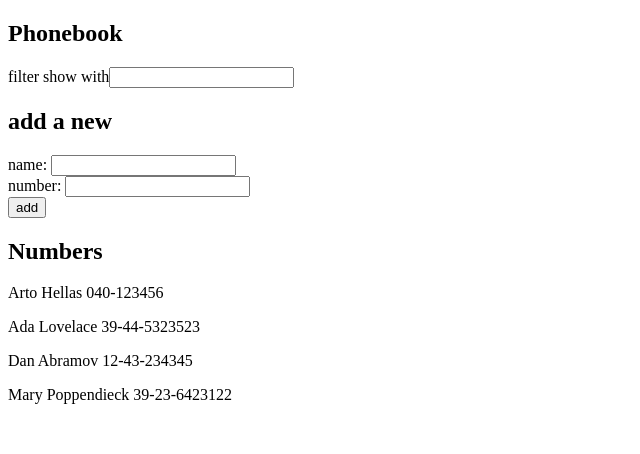
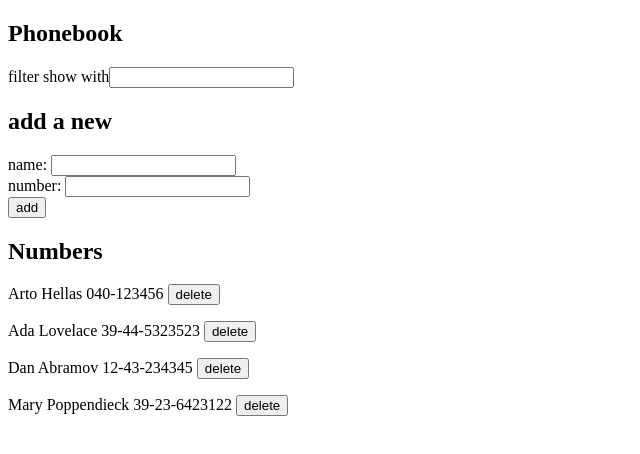
Before and after one commit to vkafkain/full_stack_open, a React (Create React App) app in the folder part2/phonebook/: page / in a window 1280 px wide. Shown: the top 454 px of the page, without its empty margins (0-640 px from the left). Built offline with nearby package versions, Linux system fonts and the light colour scheme; data requests are answered from the project's data file.

Commit message:
finish 2.17

```diff
--- a/part2/phonebook/db.json
+++ b/part2/phonebook/db.json
@@ -1,5 +1,5 @@
 {
-    "persons":[
+  "persons": [
     {
       "name": "Arto Hellas",
       "number": "040-123456",
--- a/part2/phonebook/src/App.js
+++ b/part2/phonebook/src/App.js
@@ -1,8 +1,8 @@
 import React, { useState, useEffect } from "react";
+import personService from "./services/persons";
 import Persons from "./components/Persons";
 import Filter from "./components/Filter";
 import PersonForm from "./components/PersonForm";
-import axios from "axios"
 
 const App = () => {
   const [persons, setPersons] = useState([]);
@@ -11,15 +11,10 @@ const App = () => {
   const [filterName, setFilterName] = useState("");
 
   useEffect(() => {
-    console.log("effect");
-    axios
-      .get("http://localhost:3001/persons")
-      .then(response =>{
-        console.log("promise fulfilled");
-        setPersons(response.data)
-      })
-  }, [])
-  console.log("render", persons.length, "persons");
+    personService.getAll().then((initialList) => {
+      setPersons(initialList);
+    });
+  }, []);
 
   const addPerson = (event) => {
     event.preventDefault();
@@ -30,11 +25,20 @@ const App = () => {
       alert(`${newName} already added to phonebook`);
     } else {
       const personObject = { name: newName, number: newNumber };
-      setPersons(persons.concat(personObject));
-      setNewName("");
-      setNewNumber("");
+      personService.create(personObject).then((response) => {
+        setPersons(persons.concat(response));
+        setNewName("");
+        setNewNumber("");
+      });
     }
   };
+
+  const deletePerson = (person) =>
+    personService
+      .remove(person.id).then((response) => {
+        setPersons(persons.filter((n) => n.id !== person.id))
+      })
+
 
   const filterPersons = persons.filter((x) =>
     x.name.toLowerCase().includes(filterName.toLocaleLowerCase())
@@ -63,7 +67,7 @@ const App = () => {
       />
       <h2>Numbers</h2>
       <div>
-        <Persons persons={filterPersons} />
+        <Persons persons={filterPersons} deletePerson={deletePerson} />
       </div>
     </div>
   );
--- a/part2/phonebook/src/components/Persons.js
+++ b/part2/phonebook/src/components/Persons.js
@@ -1,12 +1,21 @@
 
-const Person = ({ person }) => (
-    <p>{person.name} {person.number}</p>
-)
+const Person = ({ person, deletePerson }) =>{
+    const bannerDelete = () => {
+        if(window.confirm(`Delete ${person.name}?`)){
+            deletePerson()
+        }
+    }
+   return (
+        <p>{person.name} {person.number} {<button onClick={bannerDelete}>delete</button>}</p>
+    )
+}
 
-const Persons = ({persons}) => (
+
+
+const Persons = ({persons, deletePerson}) => (
     <>
     {persons.map((person) => (
-        <Person person={person} key={person.name} />
+        <Person person={person} deletePerson={()=>deletePerson(person)} key={person.name} />
     ))}
     </>
 )
--- /dev/null
+++ b/part2/phonebook/src/services/persons.js
@@ -0,0 +1,29 @@
+import axios from "axios"
+const url = "http://localhost:3001/persons"
+
+const getAll = () => {
+    const request = axios.get(url)
+    return request.then(response => response.data)
+}
+
+const create = newObject => {
+    const request = axios.post(url, newObject)
+    return request.then(response => response.data)
+}
+
+const remove = (id) => {
+    const request = axios.delete(`${url}/${id}`)
+    return request.then((response) => response)
+}
+
+const update = (id, newObject) => {
+    const request = axios.put(`${url}/${id}`, newObject);
+    return request.then((response) => response.data);
+  };
+
+
+const exportedObject = {
+    getAll, create, remove
+}
+
+export default exportedObject
```
Lines whose indentation alone changed are shown as unchanged.
